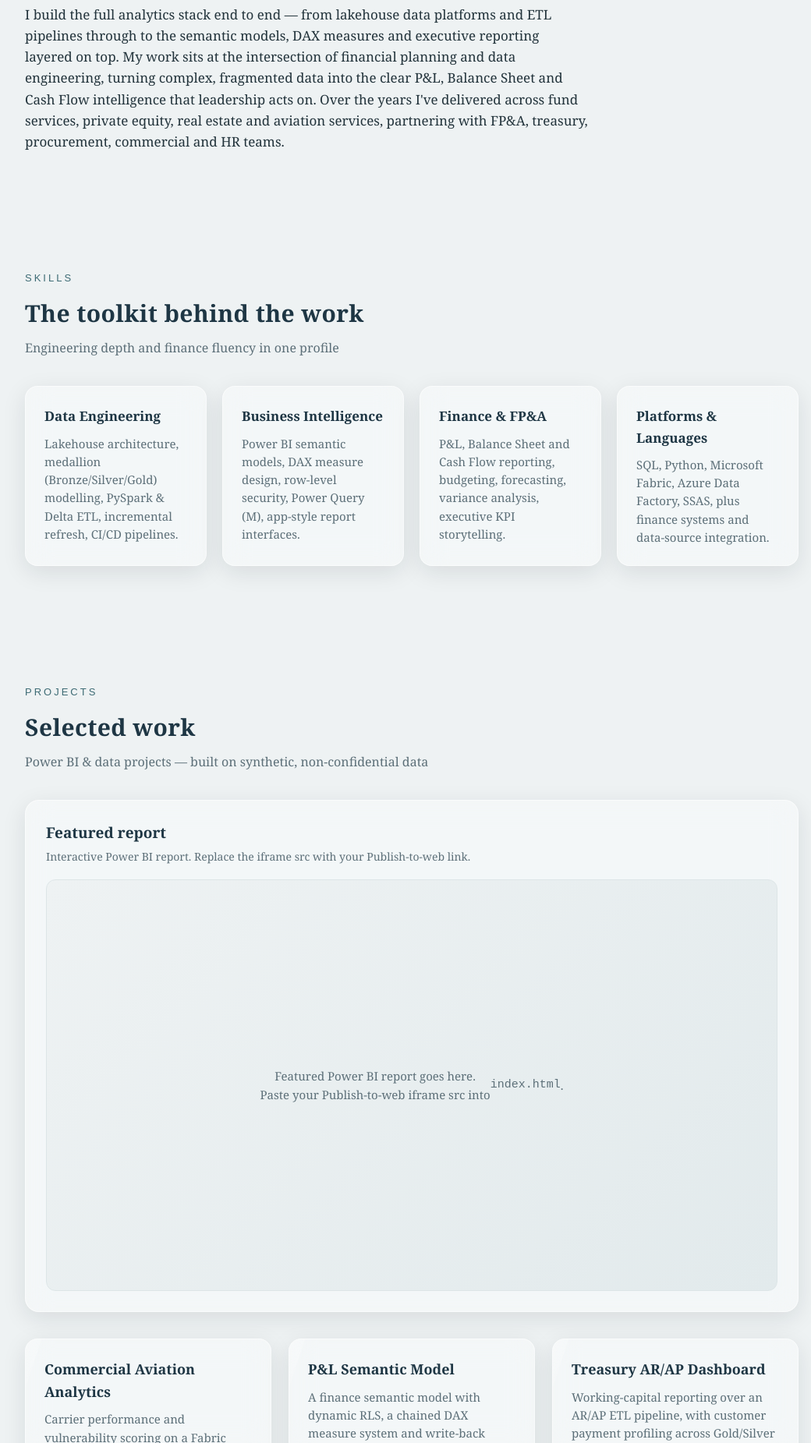
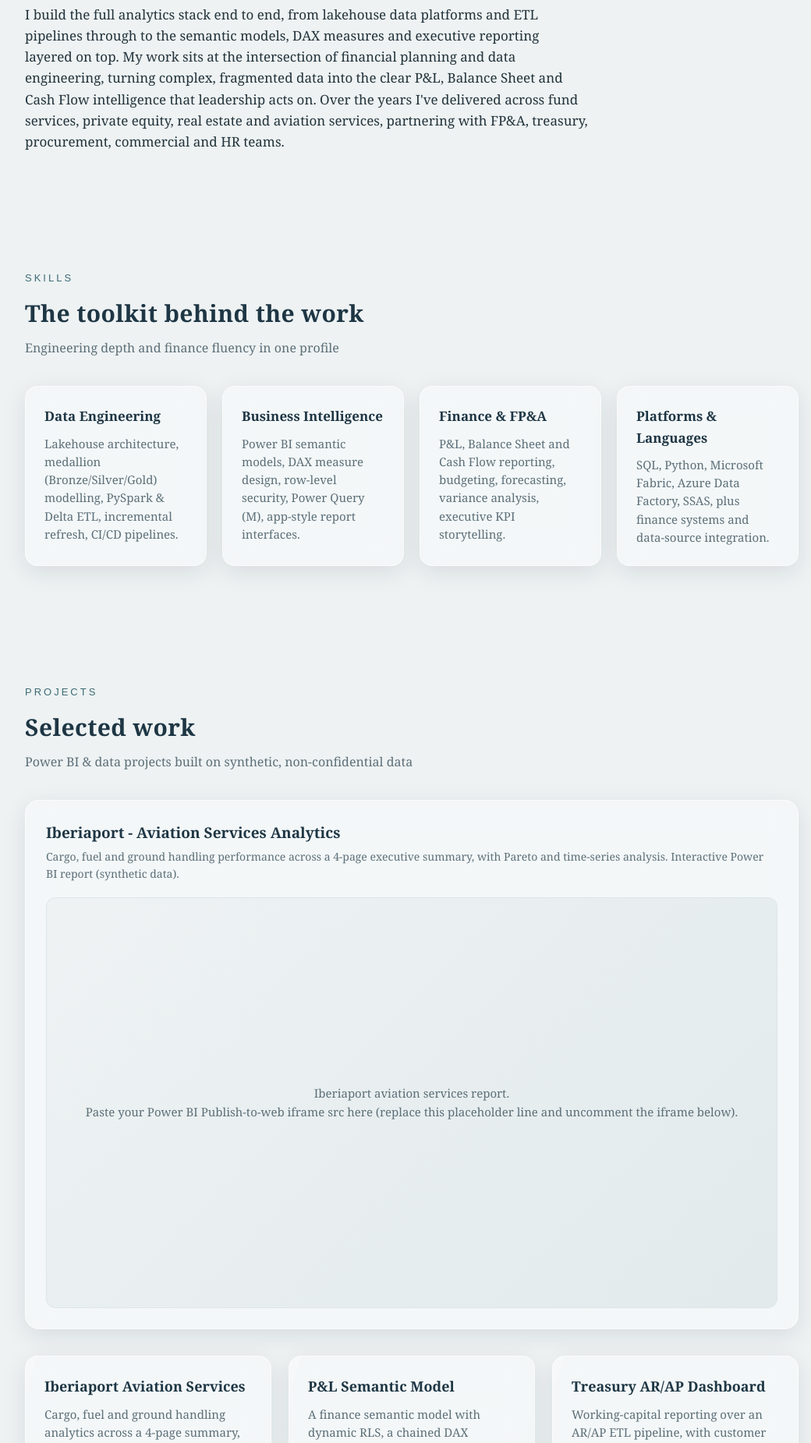
Before and after one commit to manuelbarahona/manuelbarahona.github.io, a plain HTML site: page index.html in a window 1280 px wide. Shown: the part 949-2800 px from the top of the page at 78% size, without its empty margins (112-1152 px from the left). Drawn offline with Linux system fonts and the light colour scheme.

Commit message:
Add files via upload

```diff
--- a/index.html
+++ b/index.html
@@ -1,5 +1,5 @@
 <!DOCTYPE html>
-<!-- Portfolio build v1.0 — 2026-09-10 -->
+<!-- Portfolio build v1.2 - 2026-09-14 -->
 <html lang="en">
 <head>
 <meta charset="UTF-8">
@@ -205,7 +205,7 @@
 </div>
 
 <header id="hero">
-  <div class="ver-watermark">build v1.0</div>
+  <div class="ver-watermark">build v1.2</div>
   <div class="aura"></div>
   <div class="spotlight" id="spot"></div>
   <div class="wrap">
@@ -229,7 +229,7 @@
   <div class="wrap reveal">
     <div class="eyebrow">About</div>
     <h2>Finance meets engineering</h2>
-    <p class="lead-text">I build the full analytics stack end to end — from lakehouse data platforms and ETL pipelines through to the semantic models, DAX measures and executive reporting layered on top. My work sits at the intersection of financial planning and data engineering, turning complex, fragmented data into the clear P&amp;L, Balance Sheet and Cash Flow intelligence that leadership acts on. Over the years I've delivered across fund services, private equity, real estate and aviation services, partnering with FP&amp;A, treasury, procurement, commercial and HR teams.</p>
+    <p class="lead-text">I build the full analytics stack end to end, from lakehouse data platforms and ETL pipelines through to the semantic models, DAX measures and executive reporting layered on top. My work sits at the intersection of financial planning and data engineering, turning complex, fragmented data into the clear P&amp;L, Balance Sheet and Cash Flow intelligence that leadership acts on. Over the years I've delivered across fund services, private equity, real estate and aviation services, partnering with FP&amp;A, treasury, procurement, commercial and HR teams.</p>
   </div>
 </section>
 
@@ -247,21 +247,21 @@
 
 <section id="projects">
   <div class="wrap">
-    <div class="reveal"><div class="eyebrow">Projects</div><h2>Selected work</h2><p class="sub">Power BI &amp; data projects — built on synthetic, non-confidential data</p></div>
+    <div class="reveal"><div class="eyebrow">Projects</div><h2>Selected work</h2><p class="sub">Power BI &amp; data projects built on synthetic, non-confidential data</p></div>
     <div class="featured reveal">
-      <h3>Featured report</h3>
-      <div class="meta">Interactive Power BI report. Replace the iframe src with your Publish-to-web link.</div>
+      <h3>Iberiaport - Aviation Services Analytics</h3>
+      <div class="meta">Cargo, fuel and ground handling performance across a 4-page executive summary, with Pareto and time-series analysis. Interactive Power BI report (synthetic data).</div>
       <div class="embed">
-        <div class="embed-placeholder">Featured Power BI report goes here.<br>Paste your Publish-to-web iframe src into <code>index.html</code>.</div>
-        <!-- <iframe title="Featured report" src="PASTE_PUBLISH_TO_WEB_LINK_HERE" allowfullscreen></iframe> -->
+        <div class="embed-placeholder">Iberiaport aviation services report.<br>Paste your Power BI Publish-to-web iframe src here (replace this placeholder line and uncomment the iframe below).</div>
+        <!-- <iframe title="Iberiaport - Aviation Services Analytics" src="PASTE_PUBLISH_TO_WEB_LINK_HERE" allowfullscreen></iframe> -->
       </div>
     </div>
     <div class="cards">
-      <div class="pcard reveal" data-d="0"><h3>Commercial Aviation Analytics</h3><p>Carrier performance and vulnerability scoring on a Fabric lakehouse, surfaced through an app-style Power BI interface.</p><div class="tags"><span class="tag">Fabric</span><span class="tag">PySpark</span><span class="tag">DAX</span></div><a class="btn" href="#" target="_blank" rel="noopener">View report</a></div>
+      <div class="pcard reveal" data-d="0"><h3>Iberiaport Aviation Services</h3><p>Cargo, fuel and ground handling analytics across a 4-page summary, with Pareto and analysis-over-time subpages. Built on synthetic data.</p><div class="tags"><span class="tag">Power BI</span><span class="tag">Pareto</span><span class="tag">DAX</span></div><a class="btn" href="#" target="_blank" rel="noopener">View report</a></div>
       <div class="pcard reveal" data-d="1"><h3>P&amp;L Semantic Model</h3><p>A finance semantic model with dynamic RLS, a chained DAX measure system and write-back commentary for executives.</p><div class="tags"><span class="tag">Power BI</span><span class="tag">RLS</span><span class="tag">DAX</span></div><a class="btn" href="#" target="_blank" rel="noopener">View report</a></div>
       <div class="pcard reveal" data-d="2"><h3>Treasury AR/AP Dashboard</h3><p>Working-capital reporting over an AR/AP ETL pipeline, with customer payment profiling across Gold/Silver layers.</p><div class="tags"><span class="tag">SQL</span><span class="tag">ETL</span><span class="tag">Power Query</span></div><a class="btn" href="#" target="_blank" rel="noopener">View report</a></div>
     </div>
-    <p class="note">Each &ldquo;View report&rdquo; links to a Power BI Publish-to-web link or a GitHub repo &mdash; swap the <code>href="#"</code> values for your real links.</p>
+    <p class="note">Each &ldquo;View report&rdquo; links to a live Power BI Publish-to-web report. More reports added as they are published.</p>
   </div>
 </section>
 
@@ -275,12 +275,12 @@
       <a href="mailto:manuel.barahona.gandia@gmail.com">Email</a>
       <a href="https://www.linkedin.com/in/manuel-barahona-gand%C3%ADa-9187a541/" target="_blank" rel="noopener">LinkedIn</a>
       <a href="https://github.com/manuelbarahona" target="_blank" rel="noopener">GitHub</a>
-      <a href="CV_Manuel_Barahona.pdf" target="_blank" rel="noopener">Download CV</a>
+      <a href="https://www.dropbox.com/scl/fi/mhehuqkjm7tmrruzn3hit/Manuel-Barahona-CV-2026.pdf?rlkey=nl4r6w2x78g9d01qc5mchov34&dl=0" target="_blank" rel="noopener">Download CV</a>
     </div>
   </div>
 </section>
 
-<footer>&copy; 2026 Manuel Barahona Gandia &middot; Built with HTML, hosted on GitHub Pages &middot; <span style="opacity:.6">build v1.0</span></footer>
+<footer>&copy; 2026 Manuel Barahona Gandia &middot; Built with HTML, hosted on GitHub Pages &middot; <span style="opacity:.6">build v1.2</span></footer>
 
 <script>
   const nav=document.getElementById('nav');
@@ -386,7 +386,7 @@
       for(let i=0;i<nodes.length;i++)for(let j=i+1;j<nodes.length;j++){const a=nodes[i],b=nodes[j],dx=a.x-b.x,dy=a.y-b.y;if(Math.hypot(dx,dy)<md){deg[i]++;deg[j]++;}}
       // hero boundary in canvas px (page heroBottom minus current scroll, times dpr)
       const boundary=(heroBottom - scrollY)*dpr;
-      // white band above boundary, green band below — shapes crossing switch at the line
+      // white band above boundary, green band below (shapes crossing switch at the line)
       drawBand(0, boundary, WHITE_LINE, WHITE_DOT, WHITE_GLOW, 1.5, 0.7, 0.9, 0.14, deg);
       drawBand(boundary, h, GREEN_LINE, GREEN_DOT, GREEN_GLOW, 1, 0.28, 0.55, 0.07, deg);
       requestAnimationFrame(frame);
```
